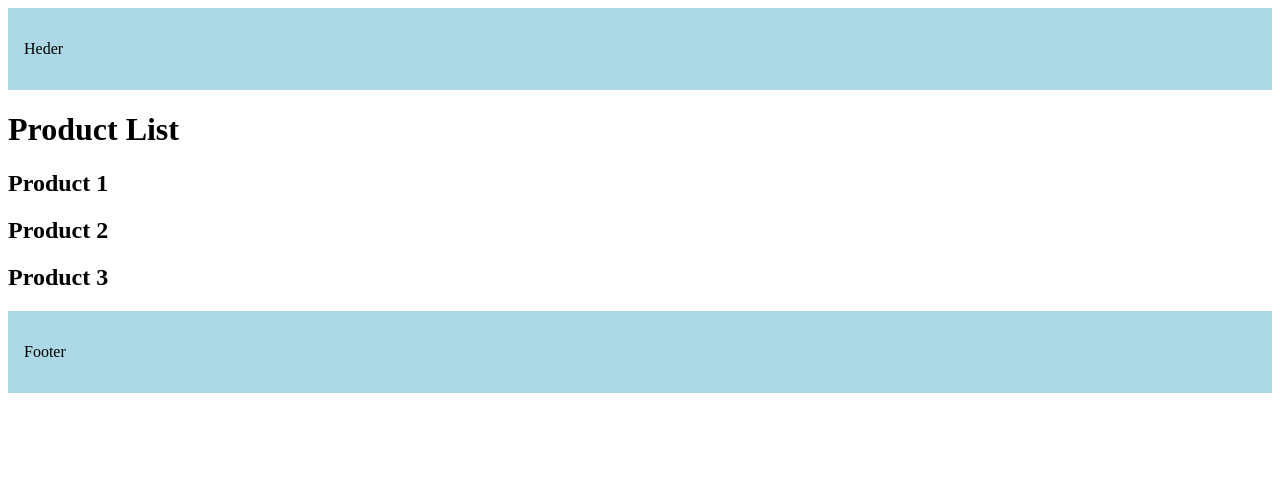
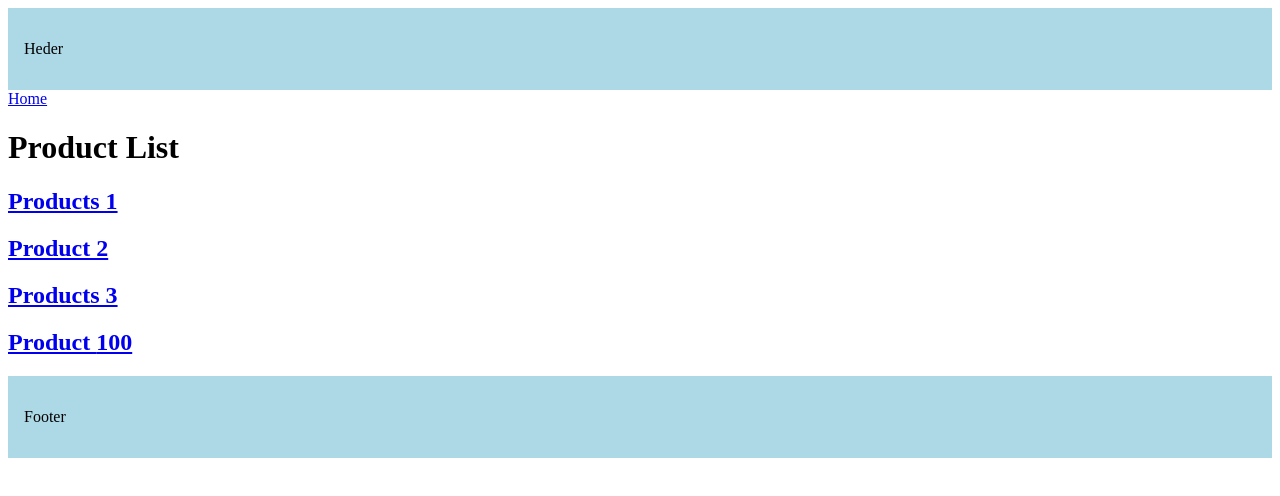
Before and after one commit to Diognet/Next14, a Next.js app in the folder taxi/: page /products in a window 1280 px wide. Shown: the top 496 px of the page. Built offline with nearby package versions, Linux system fonts and the light colour scheme.

Commit message:
Update page.tsx

```diff
--- a/taxi/src/app/products/page.tsx
+++ b/taxi/src/app/products/page.tsx
@@ -1,10 +1,26 @@
-export default function ProductList(){
+import Link from 'next/link';
+
+export default function ProductList() {
+  const productId = 100;
   return (
     <>
+      <Link href="/">Home</Link>
       <h1>Product List</h1>
-      <h2>Product 1</h2>
-      <h2>Product 2</h2>
-      <h2>Product 3</h2>
-   </>
-  )
+
+      <h2>
+        <Link href="products/1"> Products 1</Link>
+      </h2>
+      <h2>
+        <Link href="products/2"> Product 2</Link>
+      </h2>
+      <h2>
+        <Link href="products/3" replace>
+          Products 3
+        </Link>
+      </h2>
+      <h2>
+        <Link href={`products/${productId}`}>Product {productId}</Link>
+      </h2>
+    </>
+  );
 }
```
